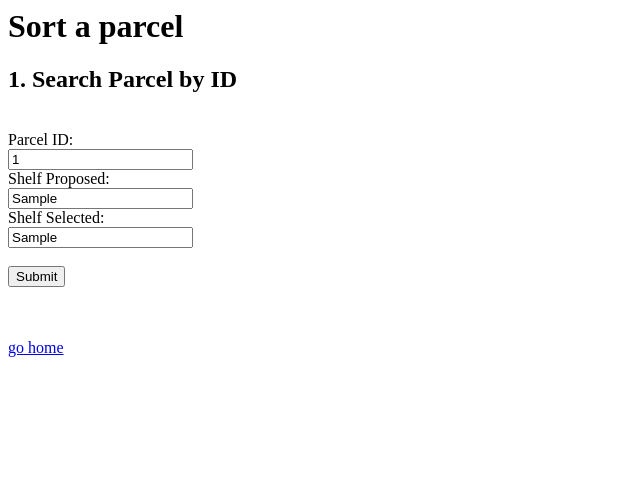
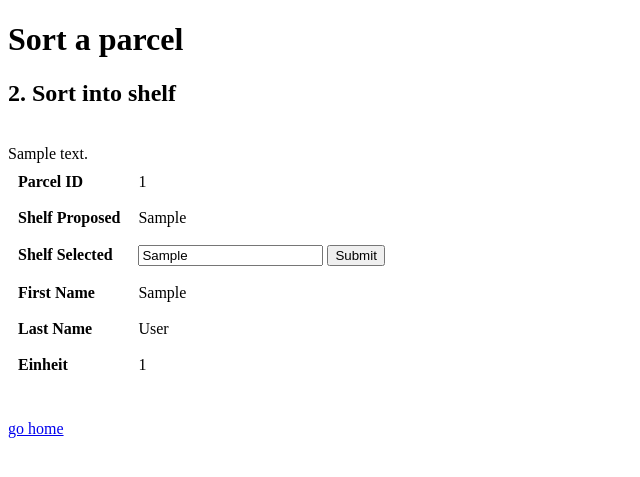
Before and after one commit to kr4ch/mungg, a Flask app: template templates/sort-edit.html in a window 1280 px wide. Shown: the top 477 px of the page, without its empty margins (0-640 px from the left). Run offline with Flask 2, Linux system fonts and the light colour scheme; the template is opened without the code that fills it: most values are stand-ins (such as "Sample title", 1, 10 or a date in 2020).

Commit message:
improve sort-edit

```diff
--- a/app.py
+++ b/app.py
@@ -330,27 +330,40 @@ def sort_search_post():
   parcel_id       = quote_plus(str(row[0]))
   shelf_proposed  = quote_plus(str(row[4]))
   shelf_selected  = quote_plus(str(row[5]))
+  first_name      = quote_plus(str(row[1]))
+  last_name       = quote_plus(str(row[2]))
+  einheit_id      = quote_plus(str(row[3]))
 
   cursor.close()
 
-  return redirect(url_for('sort_edit',  parcel_id=f'{parcel_id}', shelf_proposed=f'{shelf_proposed}', shelf_selected=f'{shelf_selected}'))
+  return redirect(url_for('sort_edit',  parcel_id=f'{parcel_id}', shelf_proposed=f'{shelf_proposed}', shelf_selected=f'{shelf_selected}', first_name=f'{first_name}', last_name=f'{last_name}', einheit_id=f'{einheit_id}'))
 
 # Sort a parcel - edit it
-@app.route('/sort_edit/<parcel_id>/<shelf_proposed>/<shelf_selected>')
-def sort_edit(parcel_id, shelf_proposed, shelf_selected):
+@app.route('/sort_edit/<parcel_id>/<shelf_proposed>/<shelf_selected>/<first_name>/<last_name>/<einheit_id>')
+def sort_edit(parcel_id, shelf_proposed, shelf_selected, first_name, last_name, einheit_id):
+  SHELF_MAX = 5000
+  SHELF_SORTED = 5000
   # Remove quotes from making strings URL safe:
-  parcel_id_uq       = unquote_plus(str(parcel_id))
-  shelf_proposed_uq  = unquote_plus(str(shelf_proposed))
-  shelf_selected_uq  = unquote_plus(str(shelf_selected))
+  parcel_id_uq        = unquote_plus(str(parcel_id))
+  shelf_proposed_uq   = unquote_plus(str(shelf_proposed))
+  shelf_selected_uq   = unquote_plus(str(shelf_selected))
+  first_name_uq       = unquote_plus(str(first_name))
+  last_name_uq        = unquote_plus(str(last_name))
+  einheit_id_uq       = unquote_plus(str(einheit_id))
 
-  return render_template('sort-edit.html', parcel_id = parcel_id_uq, shelf_proposed = shelf_proposed_uq, shelf_selected = shelf_selected_uq)
+  if int(shelf_selected_uq) != 0 and int(shelf_selected_uq) < SHELF_MAX:
+    note = f"WARNING: This parcel has already been sorted into shelf {shelf_selected_uq}"
+  elif shelf_selected == SHELF_SORTED:
+    note = "WARNING: This parcel has already been checked out!"
+  else:
+    note = ""
+
+  return render_template('sort-edit.html', parcel_id = parcel_id_uq, shelf_proposed = shelf_proposed_uq, shelf_selected = shelf_selected_uq, note=note, first_name = first_name_uq, last_name = last_name_uq, einheit_id = einheit_id_uq)
 
 # Sort a parcel - edit it (after clicking SUBMIT)
 @app.route('/sort_edit/<parcel_id>/<shelf_proposed>/<shelf_selected>', methods=['POST'])
 def sort_edit_post(parcel_id, shelf_proposed, shelf_selected):
   global last_change
-  parcel_id       = request.form.get('parcel_id')
-  shelf_proposed  = request.form.get('shelf_proposed')
   shelf_selected  = request.form.get('shelf_selected')
 
   mydb = mysql.connector.connect(
--- a/templates/sort-edit.html
+++ b/templates/sort-edit.html
@@ -1,15 +1,76 @@
-<title>BULA Post Sortier App - Edit Parcel</title>
+<!DOCTYPE html>
+<html>
+   <head>
+      <style>
+        th, td {
+          text-align: left;
+          padding: 8px;
+        }
+      </style>
+   </head>
+
+   <body>
+        <title>BULA Post Sortier App</title>
         <h1>Sort a parcel</h1>
-<h2>1. Search Parcel by ID</h2>
+        <h2>2. Sort into shelf</h2>
         <br>
+        {{note}}
+        <br>
+
+        <table>
+            <tr>
+                <th>
+                    Parcel ID
+                </th>
+                <td>
+                    {{parcel_id}}
+                </td>
+            </tr>
+            <tr>
+                <th>
+                    Shelf Proposed
+                </th>
+                <td>
+                    {{shelf_proposed}}
+                </td>
+            </tr>
+            <tr>
+                <th>
+                    Shelf Selected
+                </th>
+                <td>
                     <form method="POST">
-    Parcel ID:<br>
-    <input name="parcel_id" value="{{parcel_id}}" readonly><br>
-    Shelf Proposed:<br>
-    <input name="shelf_proposed" value="{{shelf_proposed}}"><br>
-    Shelf Selected:<br>
-    <input name="shelf_selected" value="{{shelf_proposed}}"><br>
-    <br>
+                        <input name="shelf_selected" value="{{shelf_proposed}}">
                         <input type="submit">
                     </form>
+                </td>
+            </tr>
+            <tr>
+                <th>
+                    First Name
+                </th>
+                <td>
+                    {{first_name}}
+                </td>
+            </tr>
+            <tr>
+                <th>
+                    Last Name
+                </th>
+                <td>
+                    {{last_name}}
+                </td>
+            </tr>
+            <tr>
+                <th>
+                    Einheit
+                </th>
+                <td>
+                    {{einheit_id}}
+                </td>
+            </tr>
+        </table>
+
         <br><br><a href="/">go home</a>
+    </body>
+</html>
```
Lines whose indentation alone changed are shown as unchanged.
